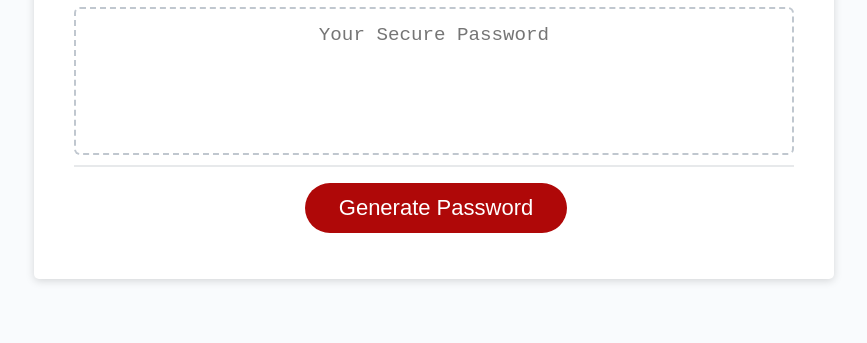
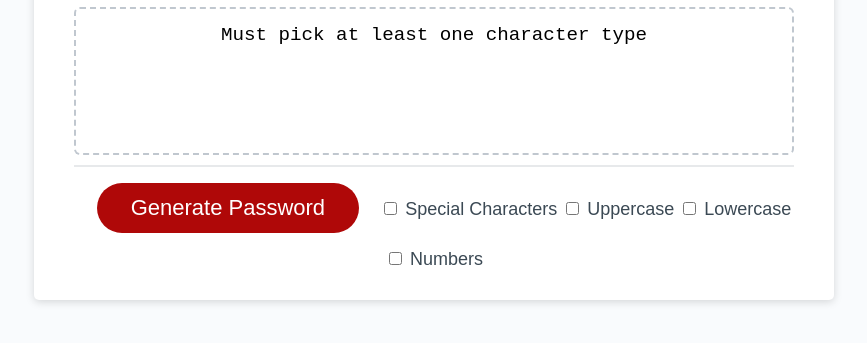
Before and after one commit to BBlumoon/password-gen, a plain HTML site: page index.html in a window 1280 px wide. Both pictures are taken after a click on the button "Generate Password". Shown: the part 241-584 px from the top of the page, without its empty margins (206-1073 px from the left). Drawn offline with Linux system fonts and the light colour scheme.

Commit message:
Add files via upload

```diff
--- a/index.html
+++ b/index.html
@@ -25,10 +25,31 @@
           ></textarea>
         </div>
         <div class="card-footer">
-          <button id="generate" class="btn">Generate Password</button>
+          <button id="generate" class="btn" onclick="generatePassword()">Generate Password</button>
+          <input type="checkbox" id="specialChar">&nbsp;Special Characters
+          <input type="checkbox" id="upperCase">&nbsp;Uppercase
+          <input type="checkbox" id="lowerCase">&nbsp;Lowercase
+          <input type="checkbox" id="numbers">&nbsp;Numbers
         </div>
       </div>
     </div>
     <script src="script.js"></script>
   </body>
 </html>
+
+
+<!-- GIVEN I need a new, secure password
+WHEN I click the button to generate a password
+THEN I am presented with a series of prompts for password criteria
+WHEN prompted for password criteria
+THEN I select which criteria to include in the password
+WHEN prompted for the length of the password
+THEN I choose a length of at least 8 characters and no more than 128 characters
+WHEN asked for character types to include in the password
+THEN I confirm whether or not to include lowercase, uppercase, numeric, and/or special characters
+WHEN I answer each prompt
+THEN my input should be validated and at least one character type should be selected
+WHEN all prompts are answered
+THEN a password is generated that matches the selected criteria
+WHEN the password is generated
+THEN the password is either displayed in an alert or written to the page -->
--- a/script.js
+++ b/script.js
@@ -1,17 +1,40 @@
 // Assignment code here
+var specialChar = '!@#$%^&*()'
+var numbers = '123456789'
+var lowerCase = 'abcdefghijklmnopqrstuvwxyz'
+var upperCase = 'ABCDEFGHIJKLMNOPQRSTUVWXYZ'
 
+function generatePassword() {
+  var array = ''
+  var password = ''
 
-// Get references to the #generate element
-var generateBtn = document.querySelector("#generate");
+  if(document.getElementById('upperCase').checked) {
+    array += upperCase
+  }
 
-// Write password to the #password input
-function writePassword() {
-  var password = generatePassword();
-  var passwordText = document.querySelector("#password");
+  if(document.getElementById('lowerCase').checked) {
+    array += lowerCase
+  }
 
-  passwordText.value = password;
+  if(document.getElementById('numbers').checked) {
+    array += numbers
+  }
 
+  if(document.getElementById('specialChar').checked) {
+    array += specialChar
+  }
+
+  if(array == '')
+  password = 'Must pick at least one character type'
+
+  else {
+    for (let i = 0; i < 10; i++) {
+      password += array[Math.floor(Math.random() * array.length)]
+    }
+  }
+document.getElementById('password').value = password;
+console.log('it works')
 }
 
 // Add event listener to generate button
-generateBtn.addEventListener("click", writePassword);
+// generateBtn.addEventListener("click", writePassword);
```
